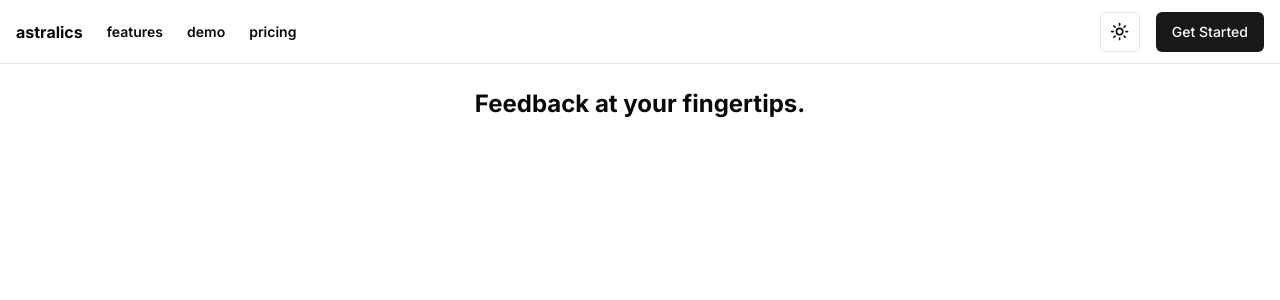
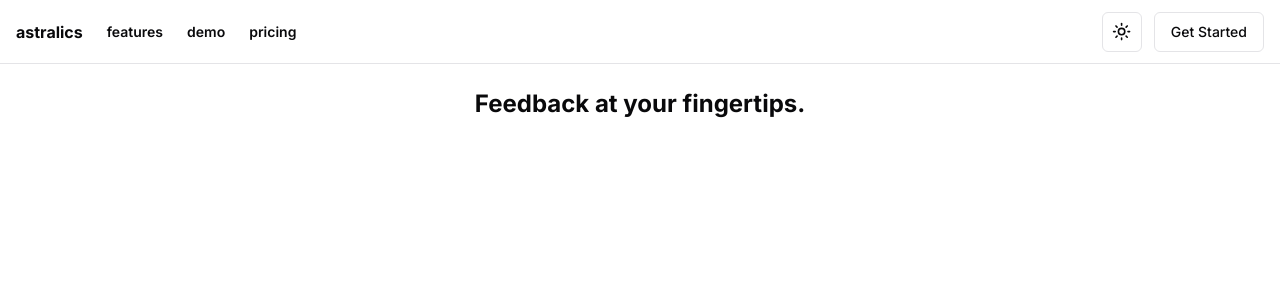
Before and after one commit to ramezj/astralics-v2, a Next.js app: page / in a window 1280 px wide. Shown: the top 300 px of the page. Built offline with nearby package versions, Linux system fonts and the light colour scheme; no server answers.

Commit message:
themetoggle button, main button changes, gap changes -> 3

```diff
--- a/components/shared/Navigation.tsx
+++ b/components/shared/Navigation.tsx
@@ -72,7 +72,7 @@ export function Navigation(props:any) {
             </nav>
           </SheetContent>
         </Sheet>
-        <div className="flex w-full items-center gap-4 md:ml-auto md:gap-2 lg:gap-4 ">
+        <div className="flex w-full items-center gap-3 md:ml-auto">
           <div className="ml-auto flex-1 sm:flex-initial">
           </div>
           <ThemeToggle />
@@ -80,7 +80,7 @@ export function Navigation(props:any) {
             props.session
             ?
             <>
-                <Button asChild>
+                <Button variant="outline" asChild>
                   <Link href='/choose-page'>
                   Dashboard
                   </Link>
@@ -89,7 +89,7 @@ export function Navigation(props:any) {
 
             :
             <>
-                <Button asChild>
+                <Button variant="outline" asChild>
                   <Link href='/login'>
                   Get Started
                   </Link>
--- a/components/ui/button.tsx
+++ b/components/ui/button.tsx
@@ -5,7 +5,7 @@ import { cva, type VariantProps } from "class-variance-authority"
 import { cn } from "@/lib/utils"
 
 const buttonVariants = cva(
-  "inline-flex items-center justify-center whitespace-nowrap rounded-md text-sm font-medium ring-offset-background transition-colors focus-visible:outline-none focus-visible:ring-2 focus-visible:ring-ring focus-visible:ring-offset-2 disabled:pointer-events-none disabled:opacity-50",
+  "inline-flex items-center justify-center whitespace-nowrap rounded-md text-sm font-medium ring-offset-background transition-colors focus-visible:outline-none focus-visible:ring-ring disabled:pointer-events-none disabled:opacity-50",
   {
     variants: {
       variant: {
```
